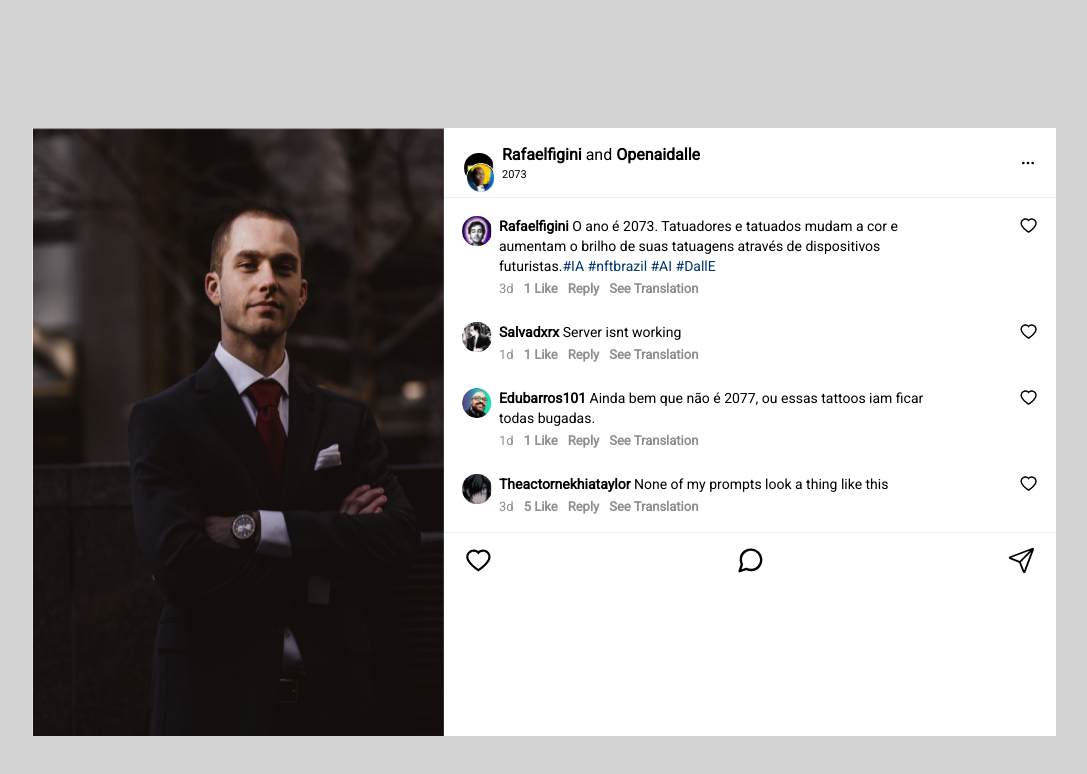
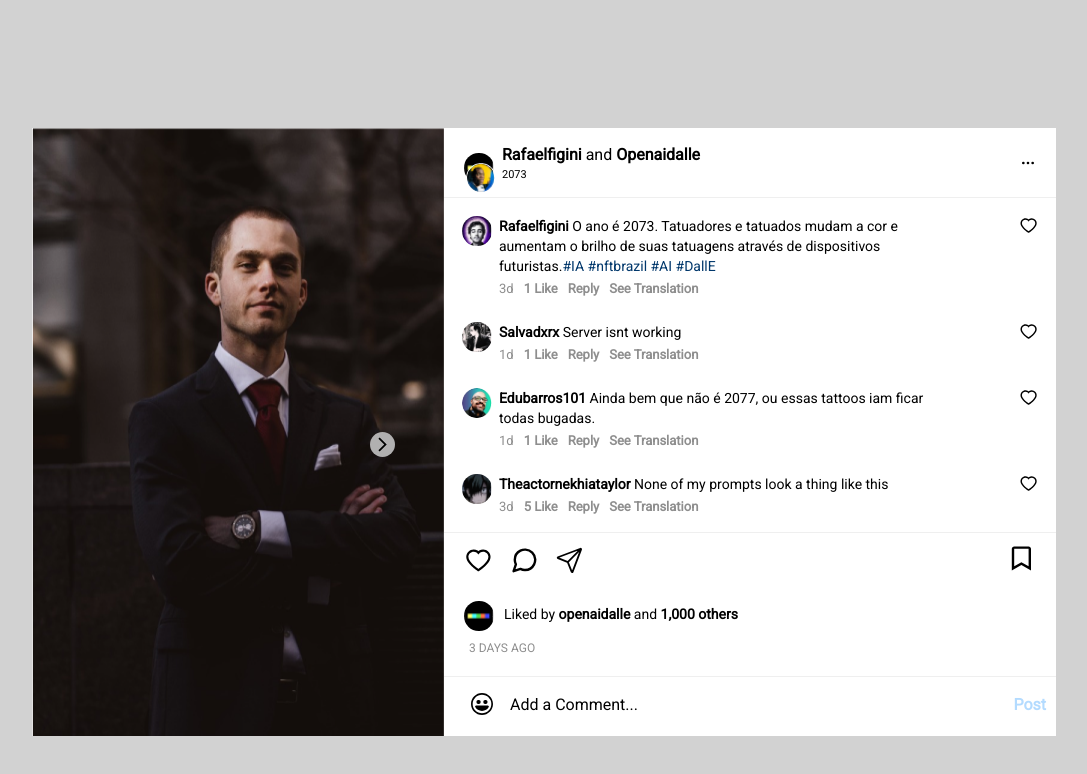
Before and after one commit to 1uckyswish/Instagram-post, a React (Vite) app: page / in a window 1280 px wide. Shown: the top 774 px of the page, without its empty margins (96-1183 px from the left). Built offline with nearby package versions, Linux system fonts and the light colour scheme.

Commit message:
added final JSX changes

```diff
--- a/src/Components/ActionBox/ActionBox.jsx
+++ b/src/Components/ActionBox/ActionBox.jsx
@@ -1,17 +1,48 @@
-import React from 'react'
+import {useState} from 'react'
 import "./ActionBox.css"
-import { AiOutlineHeart } from "react-icons/ai";
+import { AiOutlineHeart, AiFillHeart } from "react-icons/ai";
 import { FiMessageCircle } from "react-icons/fi";
 import { IoPaperPlaneOutline } from "react-icons/io5";
+import { BiBookmark } from "react-icons/bi";
+import pfp1 from "../../assets/Pfp/Image1.png"
+import { GoSmiley } from "react-icons/go";
+
 
 
 function ActionBox() {
+    const [liked, SetLiked] = useState(false);
   return (
     <div className='action-container'>
         <div className='action-icon-container'>
-            <AiOutlineHeart />
+          <div className='three-icon-container'>
+             {
+             liked?
+            <AiFillHeart onClick={()=>SetLiked(!liked)} style={{color: 'red'}}/>
+            :
+            <AiOutlineHeart onClick={()=>SetLiked(!liked)} />
+            }
             <FiMessageCircle />
             <IoPaperPlaneOutline />
+          </div>
+            <div>
+              <BiBookmark />
+            </div>
+        </div>
+        <div className='action-liked-container'>
+          <div className='post-liked-container'>
+            <img src={pfp1} />
+            <p>Liked by <span>openaidalle</span> and <span>1,000 others</span> </p>
+          </div>
+          <div className='post-timestamp'>
+            <p>3 DAYS AGO</p>
+          </div>
+        </div>
+        <div className='action-add-comment-container'>
+          <div className='icon-comment-section'>
+          <GoSmiley />
+          <p>Add a Comment...</p>
+          </div>
+          <p id='add-post-btn'>Post</p>
         </div>
     </div>
   )
--- a/src/Components/Post/Post.jsx
+++ b/src/Components/Post/Post.jsx
@@ -7,11 +7,13 @@ import pfp2 from "../../assets/Pfp/Image2.png"
 import { FiMoreHorizontal } from "react-icons/fi";
 import data from '../../Utils/data'
 import ActionBox from '../ActionBox/ActionBox'
+import { MdArrowForwardIos } from "react-icons/md";
 
 function Post() {
   return (
     <div className='post-container'>
       <img src={SuitMan} alt="Post image"/>
+      <MdArrowForwardIos id='right-arrow'/>
         <div className='comment-section'>
           <div className='comment-header'>
 
```
